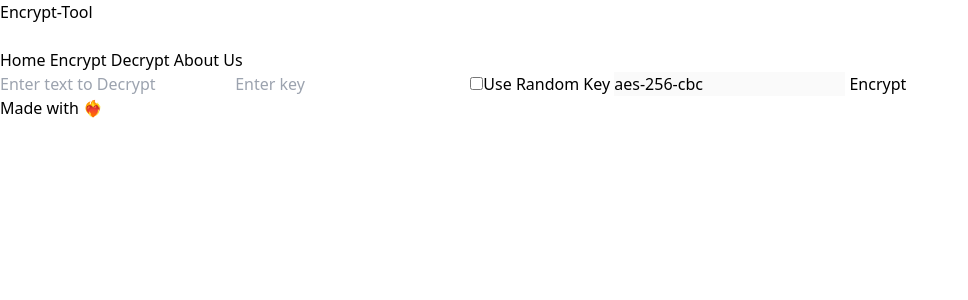
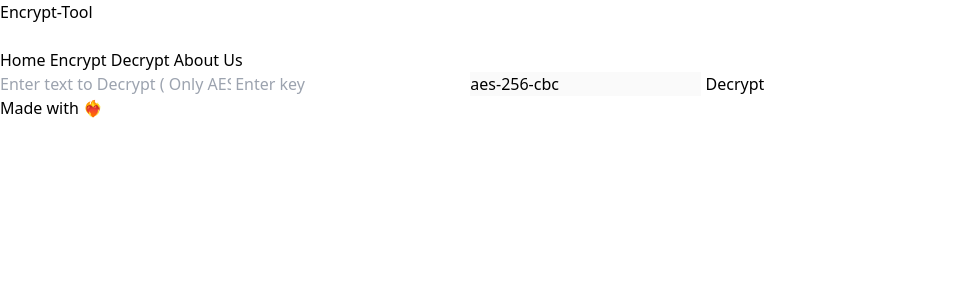
Before and after one commit to OpenSourceInnovation/encryption-software, a SvelteKit app: page /Decrypt in a window 1280 px wide. Shown: the top 300 px of the page, without its empty margins (0-968 px from the left). Built offline with nearby package versions, Linux system fonts and the light colour scheme.

Commit message:
fix: fix up Decrypt

```diff
--- a/src/routes/Decrypt/+page.svelte
+++ b/src/routes/Decrypt/+page.svelte
@@ -1,6 +1,6 @@
 <script>
 	import '../../app.css';
-	import { aes256encrypt } from '../../utils';
+	import { aes256decrypt } from '../../utils';
 
 	let text = '';
 	let key = '';
@@ -8,34 +8,31 @@
 	let reposArrived = false;
 	let responseText = '';
 	let useRandomKey = false;
-	let randomKey = genRandomKey();
+	// let randomKey = genRandomKey();
 
-	function _encrypt() {
-		if (useRandomKey) {
-			key = randomKey;
-		}
-		// aes256encrypt(text, key).then((res) => {
-		// 	responseText = res;
-		// 	reposArrived = true;
-		// });
+	function _decrypt() {
+		aes256decrypt(text, key).then((res) => {
+			responseText = res;
+			reposArrived = true;
+		});
 	}
 
-	function genRandomKey() {
-		// generate a random string of 32 bytes
-		const randomString = crypto.getRandomValues(new Uint8Array(32));
-		// convert it to a hex string
-		const randomKey = Array.from(randomString, (byte) => {
-			return ('0' + (byte & 0xff).toString(16)).slice(-2);
-		}).join('');
-		return randomKey;
-	}
+	// function genRandomKey() {
+	// 	// generate a random string of 32 bytes
+	// 	const randomString = crypto.getRandomValues(new Uint8Array(32));
+	// 	// convert it to a hex string
+	// 	const randomKey = Array.from(randomString, (byte) => {
+	// 		return ('0' + (byte & 0xff).toString(16)).slice(-2);
+	// 	}).join('');
+	// 	return randomKey;
+	// }
 </script>
 
 <div class="my-auto p-16 rounded-lg text-center grid grid-row-2 gap-2">
 	<input
 		class="w-full my-8 px-6 py-4 text-xl rounded-lg border-0 focus:ring-2 focus:ring-gray-800 transition duration-200 ease-in-out transform hover:-translate-y-1 hover:scale-110 hover:shadow-xl shadow-md"
 		bind:value={text}
-		placeholder="Enter text to Decrypt"
+		placeholder="Enter text to Decrypt ( Only AES-256-CBC cipher )"
 	/>
 	{#if !useRandomKey}
 		<input
@@ -44,15 +41,6 @@
 			placeholder="Enter key"
 		/>
 	{/if}
-
-	{#if useRandomKey}
-		<input
-			class="w-full my-8 px-6 py-4 text-xl rounded-lg border-0 focus:ring-2 focus:ring-gray-800 transition duration-200 ease-in-out transform hover:-translate-y-1 hover:scale-110 hover:shadow-xl shadow-md"
-			bind:value={randomKey}
-			placeholder="Enter key"
-		/>
-	{/if}
-	<input type="checkbox" bind:value={useRandomKey} />Use Random Key
 
 	<input
 		bind:value={algorithm}
@@ -63,7 +51,7 @@
 
 	<button
 		class="mx-auto mt-4 py-3 px-12 font-semibold text-md rounded-lg shadow-md bg-white text-gray-900 border border-gray-900 hover:border-transparent hover:text-white hover:bg-gray-900 focus:outline-none"
-		on:click={_encrypt}>Encrypt</button
+		on:click={_decrypt}>Decrypt</button
 	>
 
 	{#if reposArrived}
```
